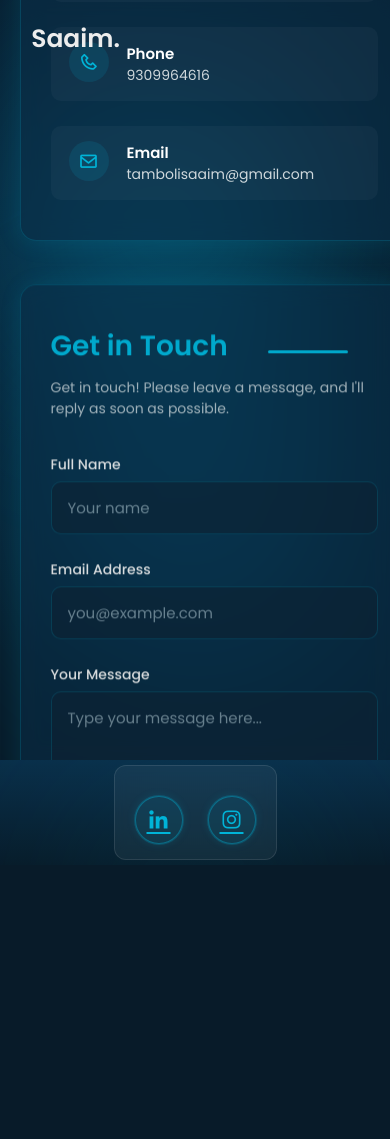
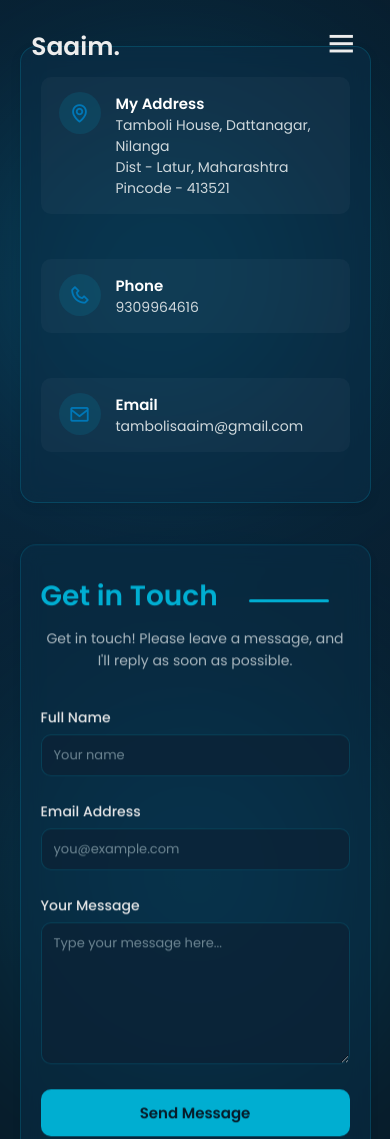
Before and after one commit to Saaim25/Saaim_Portfolio, a plain HTML site: page contactMe.html in a window 390 px wide. Shown: the top 1139 px of the page. Before the commit the page ends 865 px from the top, so only its background shows below. Drawn offline with nearby package versions, Linux system fonts and the light colour scheme.

Commit message:
Pushing latest changes to the portfolio
Updated the responsive design structure and fixed the UI issues, and redirecting issues across the website.

```diff
--- a/contactMe.css
+++ b/contactMe.css
@@ -302,78 +302,129 @@ textarea::placeholder {
   opacity: 0;
 }
 
-@keyframes pulse {
-  0% {
-    transform: scale(1);
-    opacity: 0.7;
-  }
-  70% {
-    transform: scale(1.8);
-    opacity: 0;
-  }
-  100% {
-    transform: scale(1.8);
-    opacity: 0;
-  }
-}
-
-/* Responsive Adjustments */
-@media (max-width: 576px) {
-  .social-links {
-    gap: 25px;
-  }
-  .social-icon {
-    width: 48px;
-    height: 48px;
-    font-size: 24px;
-  }
-}
-
-
-
-/* ---------------------------
-   ANIMATIONS
---------------------------- */
-@keyframes fadeUp {
-  from {
-    opacity: 0;
-    transform: translateY(40px);
-  }
-  to {
-    opacity: 1;
-    transform: translateY(0);
-  }
-}
-
 /* ---------------------------
    RESPONSIVE DESIGN
 --------------------------- */
+
+/* Tablet and below */
 @media (max-width: 992px) {
+  .contact-container {
+    height: 135vh;
+    padding: 100px 8% 60px;
+  }
+
   .contact-cards {
-    grid-template-columns: 1fr;
+    display: flex;
+    flex-direction: column;
     gap: 40px;
   }
 
   .contact-card {
+    width: 100%;
     padding: 40px 30px;
+    box-shadow: 0 4px 12px rgba(0, 0, 0, 0.08);
+  }
+
+  .form-card {
+    order: 2;
+  }
+
+  .address-card {
+    order: 1;
   }
 
   .btn {
     width: 100%;
+    font-size: 16px;
   }
 }
 
+/* Mobile Devices */
 @media (max-width: 576px) {
   .contact-container {
-    padding: 100px 5% 60px;
+    padding: 80px 6% 50px;
+    height: 140vh;
   }
 
-  .address-card h2,
-  .form-card h2 {
+  .contact-card {
+    padding: 30px 20px;
+  }
+
+  .section-title {
     font-size: 22px;
+    text-align: center;
+  }
+
+  .contact-note {
+    text-align: center;
+    font-size: 15px;
+    line-height: 1.6;
+  }
+
+  .form-group label {
+    font-size: 14px;
+  }
+
+  .form-group input,
+  .form-group textarea {
+    font-size: 14px;
+    padding: 10px 12px;
+  }
+
+  .address-item {
+    display: flex;
+    align-items: flex-start;
+    gap: 15px;
+    margin-bottom: 20px;
   }
 
   .address-item i {
+    font-size: 22px;
+    color: #0077b6;
+  }
+
+  .address-text strong {
+    font-size: 15px;
+  }
+
+  .address-text p {
+    font-size: 14px;
+    line-height: 1.5;
+  }
+
+  .social-links {
+    justify-content: center;
+    gap: 25px;
+  }
+
+  .social-icon {
+    width: 46px;
+    height: 46px;
+    font-size: 22px;
+  }
+}
+
+/* Extra Small (Narrow Phones) */
+@media (max-width: 400px) {
+  .contact-container {
+    padding: 70px 5% 40px;
+  }
+
+  .form-group input,
+  .form-group textarea {
+    font-size: 13px;
+  }
+
+  .section-title {
     font-size: 20px;
   }
+
+  .contact-note {
+    font-size: 14px;
+  }
+
+  .btn {
+    padding: 12px 0;
+    font-size: 15px;
+  }
 }
--- a/contactMe.html
+++ b/contactMe.html
@@ -14,7 +14,10 @@
 <body>
     <header class="header">
         <a href="index.html" class="logo">Saaim.</a>
-        <nav class="navbar">
+        <div class="menu-icon" id="menu-icon">
+            <i class='bx bx-menu'></i>
+        </div>
+        <nav class="navbar" id="navbar">
             <a href="index.html">Home</a>
             <a href="about.html">About</a>
             <a href="resume.html">Resume</a>
@@ -125,6 +128,13 @@
           btn.disabled = false;
         });
     });
+
+    const menuIcon = document.getElementById('menu-icon');
+    const navbar = document.getElementById('navbar');
+
+    menuIcon.addEventListener('click', () => {
+        navbar.classList.toggle('active');
+    });
   </script>
 </body>
 </html>
--- a/resume.css
+++ b/resume.css
@@ -113,6 +113,7 @@ body {
   .resume-container {
     flex-direction: column;
     gap: 30px;
+    margin-top: 50px;
   }
 }
 
--- a/style.css
+++ b/style.css
@@ -552,6 +552,7 @@ body {
   /* flex-direction: column; */
     text-align: center;
     padding: 50px 6%;
+    margin-top: 50px;
   }
 
   .about-content {
@@ -571,6 +572,7 @@ body {
 @media (max-width: 600px) {
   .about-page {
     padding: 40px 5%;
+    margin-top: 50px;
   }
 
   .about-content h1 {
```
Also changed, not shown: about.html (+12 -2 lines), index.html (+1 -1 lines), resume.html (+11 -1 lines).
